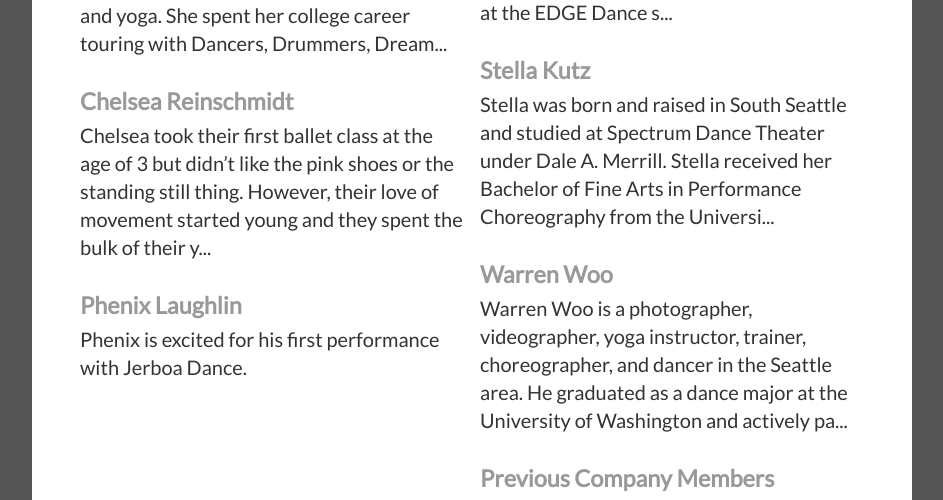
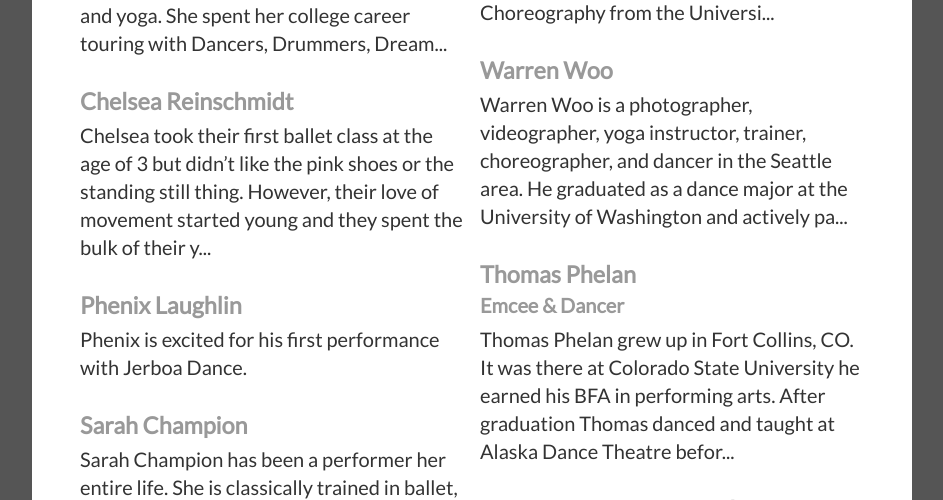
Before and after one commit to JerboaDance/Website, a Jekyll site: the page built from About.html, in a window 1280 px wide and 900 px high, scrolled down 1068 px, cut to the strip 0-500 px from the top of the window. Shown: the whole strip, without its empty margins (168-1111 px from the left). Built offline with Jekyll 4.4.1, drawn with Linux system fonts in a browser that asks for light colours; comment, search, counter and statistics services are not loaded.

Commit message:
Adding Thomas Phelan

```diff
--- /dev/null
+++ b/_company/ThomasPhelan.md
@@ -0,0 +1,6 @@
+---
+name: Thomas Phelan
+status: active
+role: Emcee & Dancer
+---
+Thomas Phelan grew up in Fort Collins, CO. It was there at Colorado State University he earned his BFA in performing arts. After graduation Thomas danced and taught at Alaska Dance Theatre before moving to Seattle where he currently lives and works. His Seattle performance credits include Whim W’him, Coriolis Dance, House of Verlaine, The Cabiri, Alana O Rogers, The Robbie Turner Revue, Khambatta Dance Company, and The Can Can. Thomas has a passion for teaching and shares experience and creates within realms of ballet, contemporary dance, gymnastics, diving, acrobatics, aerial arts, burlesque, and prides himself on being able to survive entry level hip hop classes.
```
Also changed, not shown: _performances/Embrace.md (+1 -0 lines), assets/company/ThomasPhelan.jpg (added).
